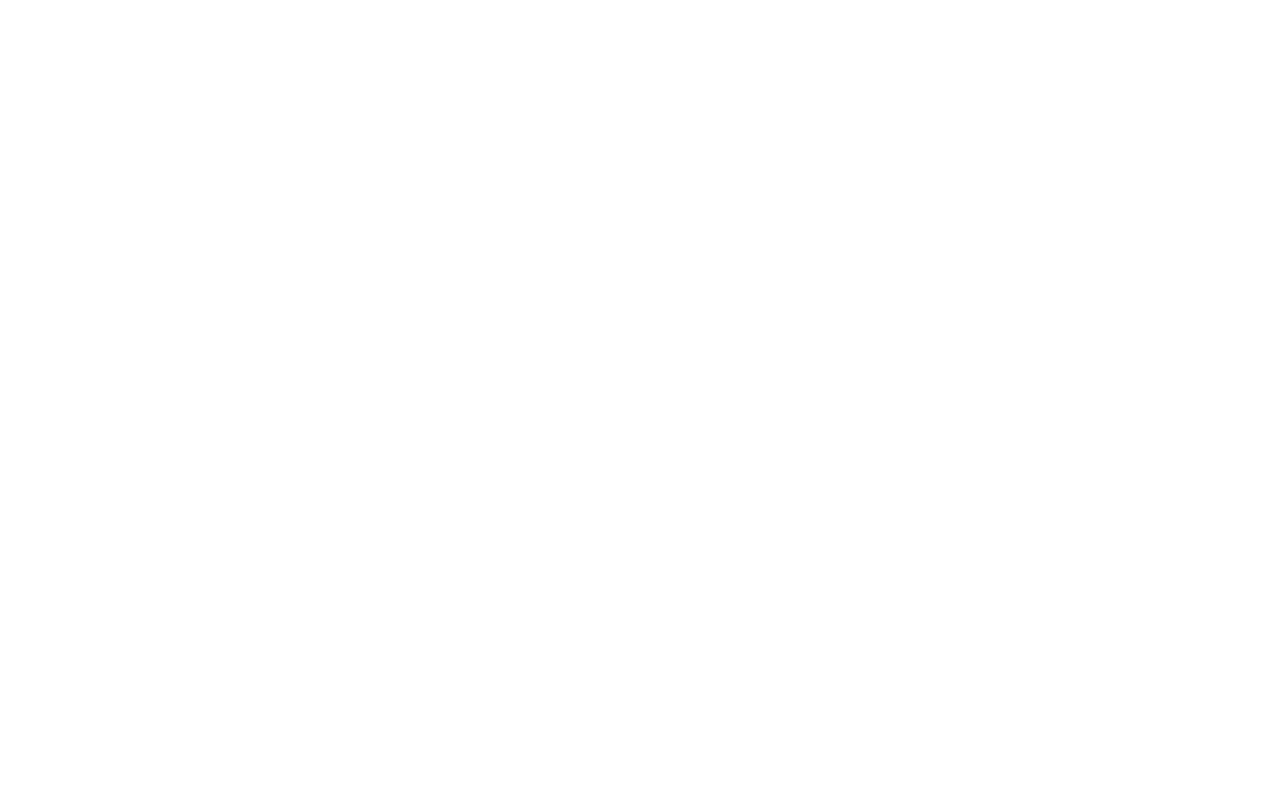
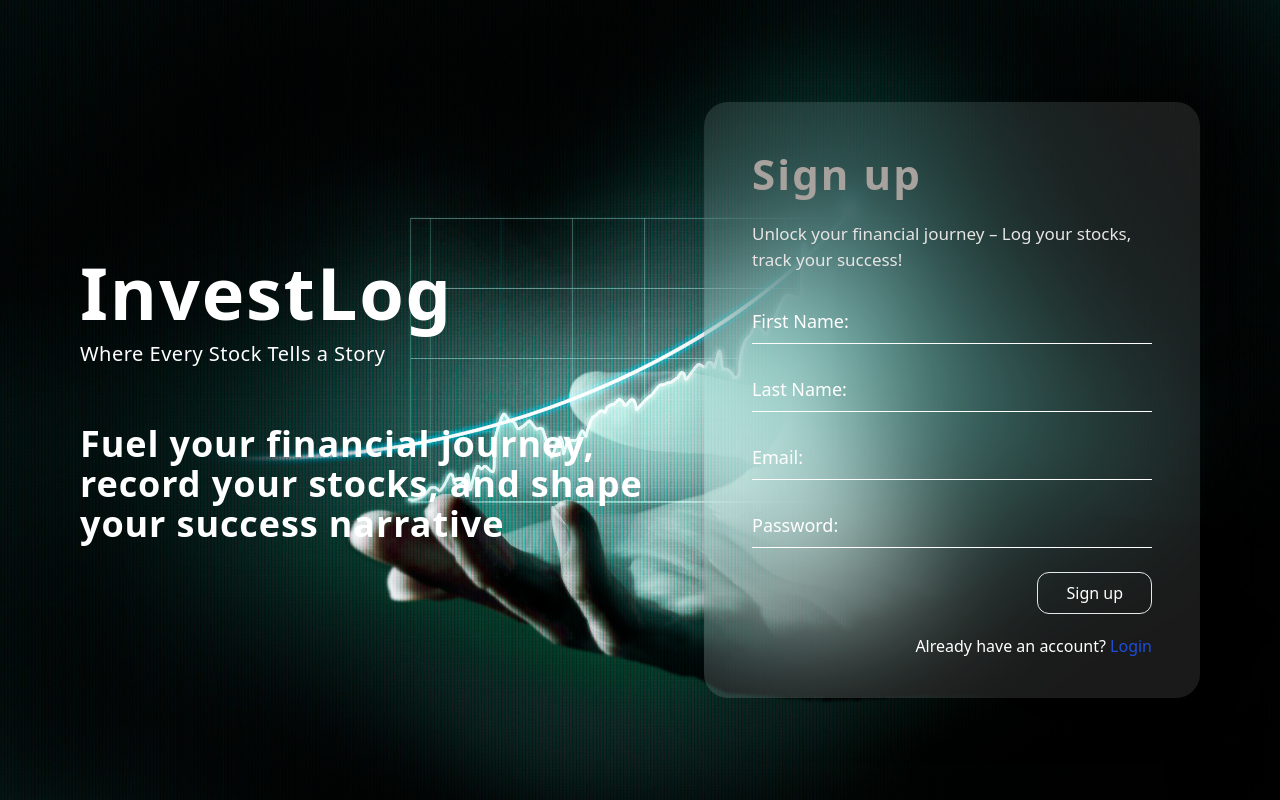
Before and after one commit to nivish29/Stock-Journal-Frontend, a React (Vite) app: page /signup in a window 1280 px wide. Before the commit this address had no page. Built offline with nearby package versions, Linux system fonts and the light colour scheme.

Commit message:
added login and signup pages

```diff
--- a/src/App.jsx
+++ b/src/App.jsx
@@ -6,13 +6,17 @@
 import { Logs } from "./pages/Logs";
 import { ShowNote } from "./pages/ShowNotes";
 import { AddNotes } from "./pages/AddNotes";
+import { Login } from "./pages/Login";
+import { SignUp } from "./pages/Signup";
 
 function App() {
   const lc = useLocation();
   return (
     <div className="">
       <div><Routes location={lc} key={lc.pathname}>
-        <Route path="/" element={<Home />} />
+        <Route path="/" element={<Login />} />
+        <Route path="/signup" element={<SignUp />} />
+        <Route path="/home" element={<Home />} />
         <Route path="/addNote" element={<AddNotes />} />
         <Route path="/logs" element={<Logs />} />
         <Route path="/add-log" element={<AddLogs />} />
--- /dev/null
+++ b/src/pages/Login.jsx
@@ -0,0 +1,85 @@
+import { useState } from "react";
+import authPageImg from "./../assets/authPage_img.jpg";
+import { useNavigate } from "react-router-dom";
+
+export const Login = () => {
+  const [username, setUsername] = useState("");
+  const [password, setPassword] = useState("");
+  const navigate = useNavigate();
+
+  const handleLogin = () => {
+    //   const userData = { username, role: 'user' };
+    //   onLogin(userData);
+  };
+
+  return (
+    <div className="overflow-y-hidden">
+      <div className="h-[100vh] bg-cover items-center flex bg-stock-bg  overflow-y-auto ">
+        <div className="flex justify-around w-full px-20">
+          <div className="flex flex-col mt-auto mb-auto text-white">
+            <h1 className="font-bold text-7xl tracking-wide">InvestLog</h1>
+            <h1 className="font-thin text-xl pt-3 tracking-wide">
+              Where Every Stock Tells a Story
+            </h1>
+            <h1 className="font-semibold  text-4xl pt-14  text-white tracking-wide w-[100%] lg:pr-10">
+              Fuel your financial journey, record your stocks, and shape your
+              success narrative
+            </h1>
+          </div>
+          <div className="bg-white w-fit   items-center py-16 px-12  rounded-3xl shadow-2xl bg-clip-padding backdrop-filter backdrop-blur-3xl bg-opacity-10">
+            {/* <div className="bg-white w-fit   items-center ml-auto py-16 px-12  rounded-3xl shadow-2xl mx-16 bg-clip-padding backdrop-filter backdrop-blur-2xl bg-opacity-10"> */}
+            <h1 className="text-[42px] tracking-wider font-bold text-stone-400 ">
+              Login
+            </h1>
+            <div className="text-[17px] py-4 font-thin w-[25rem] text-stone-200">
+              Unlock your financial journey – Log your stocks, track your
+              success!
+            </div>
+            <form className="m-auto flex flex-col">
+              <div className="flex border-b border-white mt-8 text-white">
+                <label className="flex w-full font-thin text-[18px]">
+                  Email:
+                  <input
+                    className="outline-none font-normal pl-2 pb-2 bg-transparent"
+                    type="text"
+                    placeholder=""
+                    value={username}
+                    onChange={(e) => setUsername(e.target.value)}
+                  />
+                </label>
+              </div>
+              <br />
+              <div className="flex border-b border-white w-full mt-1 text-white ">
+                <label className=" flex w-full font-thin text-[18px]">
+                  Password:
+                  <input
+                    className="outline-none font-normal pl-2 pb-2 bg-transparent"
+                    type="text"
+                    placeholder=""
+                    value={username}
+                    onChange={(e) => setUsername(e.target.value)}
+                  />
+                </label>
+              </div>
+              <br />
+              <div className="bg-transparent border justify-end items-end w-fit ml-auto mt-6 px-7 py-2 rounded-xl cursor-pointer hover:scale-[1.03] duration-300 text-white">
+                <button type="button" onClick={handleLogin}>
+                  Login
+                </button>
+              </div>
+              <div
+                className="ml-auto mt-5 text-white cursor-pointer"
+                onClick={() => {
+                  navigate("/signup");
+                }}
+              >
+                Don't have an account?{" "}
+                <span className="text-blue-700 font-[500]">Sign Up</span>
+              </div>
+            </form>
+          </div>
+        </div>
+      </div>
+    </div>
+  );
+};
--- /dev/null
+++ b/src/pages/Signup.jsx
@@ -0,0 +1,107 @@
+import { useState } from "react";
+import authPageImg from "./../assets/authPage_img.jpg";
+import { useNavigate } from "react-router-dom";
+
+export const SignUp = () => {
+  const [username, setUsername] = useState("");
+  const [password, setPassword] = useState("");
+  const navigate = useNavigate();
+
+  const handleLogin = () => {
+    //   const userData = { username, role: 'user' };
+    //   onLogin(userData);
+  };
+
+  return (
+    <div className="overflow-y-hidden">
+      <div className="h-[100vh] bg-cover items-center flex bg-stock-bg  overflow-y-auto ">
+        <div className="flex justify-around w-full px-20">
+          <div className="flex flex-col mt-auto mb-auto text-white">
+            <h1 className="font-bold text-7xl tracking-wide">InvestLog</h1>
+            <h1 className="font-thin text-xl pt-3 tracking-wide">
+              Where Every Stock Tells a Story
+            </h1>
+            <h1 className="font-semibold  text-4xl pt-14  text-white tracking-wide w-[100%] lg:pr-10">
+              Fuel your financial journey, record your stocks, and shape your
+              success narrative
+            </h1>
+          </div>
+          <div className="bg-white w-fit   items-center py-10 px-12  rounded-3xl shadow-2xl bg-clip-padding backdrop-filter backdrop-blur-3xl bg-opacity-10">
+            {/* <div className="bg-white w-fit   items-center ml-auto py-16 px-12  rounded-3xl shadow-2xl mx-16 bg-clip-padding backdrop-filter backdrop-blur-2xl bg-opacity-10"> */}
+            <h1 className="text-[42px] tracking-wider font-bold text-stone-400 ">
+              Sign up
+            </h1>
+            <div className="text-[17px] py-4 font-thin w-[25rem] text-stone-200">
+              Unlock your financial journey – Log your stocks, track your
+              success!
+            </div><form className="m-auto flex flex-col">
+            <div className="flex border-b border-white mt-5 text-white">
+              <label className="flex w-full font-thin text-[18px]">
+                First Name:
+                <input
+                  className="outline-none font-normal pl-2 pb-2 bg-transparent"
+                  type="text"
+                  placeholder=""
+                  value={username}
+                  onChange={(e) => setUsername(e.target.value)}
+                />
+              </label>
+            </div>
+            <div className="flex border-b border-white mt-8 text-white">
+              <label className="flex w-full font-thin text-[18px]">
+                Last Name:
+                <input
+                  className="outline-none font-normal pl-2 pb-2 bg-transparent"
+                  type="text"
+                  placeholder=""
+                  value={username}
+                  onChange={(e) => setUsername(e.target.value)}
+                />
+              </label>
+            </div>
+            <div className="flex border-b border-white mt-8 text-white">
+              <label className="flex w-full font-thin text-[18px]">
+                Email:
+                <input
+                  className="outline-none font-normal pl-2 pb-2 bg-transparent"
+                  type="text"
+                  placeholder=""
+                  value={username}
+                  onChange={(e) => setUsername(e.target.value)}
+                />
+              </label>
+            </div>
+            <div className="flex border-b border-white mt-8 text-white">
+              <label className="flex w-full font-thin text-[18px]">
+                Password:
+                <input
+                  className="outline-none font-normal pl-2 pb-2 bg-transparent"
+                  type="text"
+                  placeholder=""
+                  value={username}
+                  onChange={(e) => setUsername(e.target.value)}
+                />
+              </label>
+            </div>
+
+            <div className="bg-transparent border justify-end items-end w-fit ml-auto mt-6 px-7 py-2 rounded-xl cursor-pointer hover:scale-[1.03] duration-300 text-white">
+              <button type="button" onClick={handleLogin}>
+                Sign up
+              </button>
+            </div>
+            <div
+              className="ml-auto mt-5 text-white cursor-pointer"
+              onClick={() => {
+                navigate("/");
+              }}
+            >
+              Already have an account?{" "}
+              <span className="text-blue-700 font-[500]">Login</span>
+            </div>
+          </form>
+          </div>
+        </div>
+      </div>
+    </div>
+  );
+};
--- a/tailwind.config.js
+++ b/tailwind.config.js
@@ -11,6 +11,17 @@
         "between-lg-md": { min: "1024px", max: "1270px" },
         "between-md-sm": { min: "768px", max: "1024px" },
       },
+      backgroundImage: {
+        'stock-bg': "url('/src/assets/authPage_img.jpg')",
+        'stock-bg2': "url('/src/assets/authPage_img2.jpg')",
+      },
+      backgroundSize: {
+        'auto': 'auto',
+        'cover': 'cover',
+        'contain': 'contain',
+        '50%': '50%',
+        '16': '4rem',
+      },
     },
   },
   plugins: [require("tailwind-scrollbar-hide"), require("daisyui")],
```
Also changed, not shown: src/assets/authPage_img.jpg (added), src/assets/authPage_img2.jpg (added).
